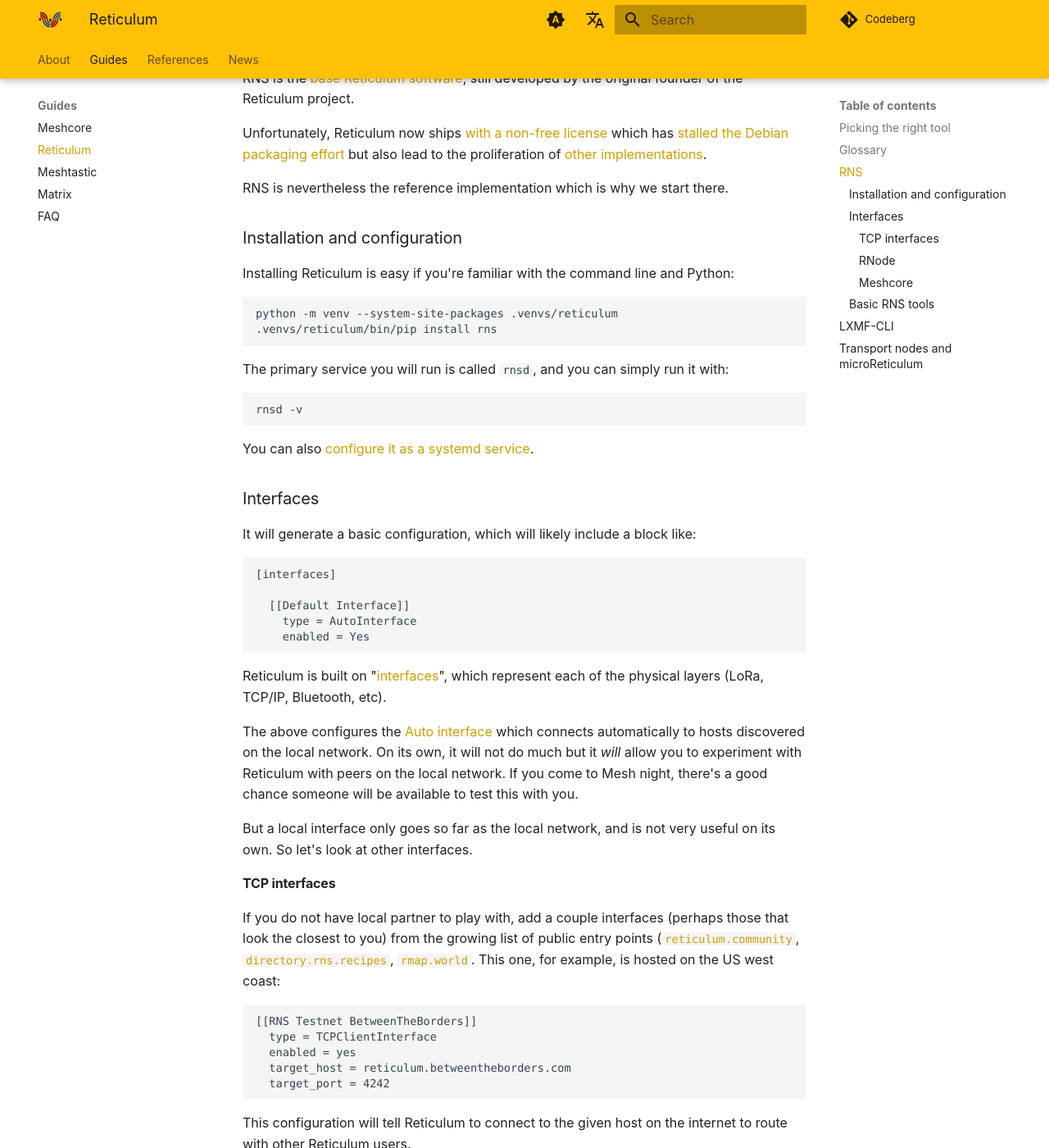
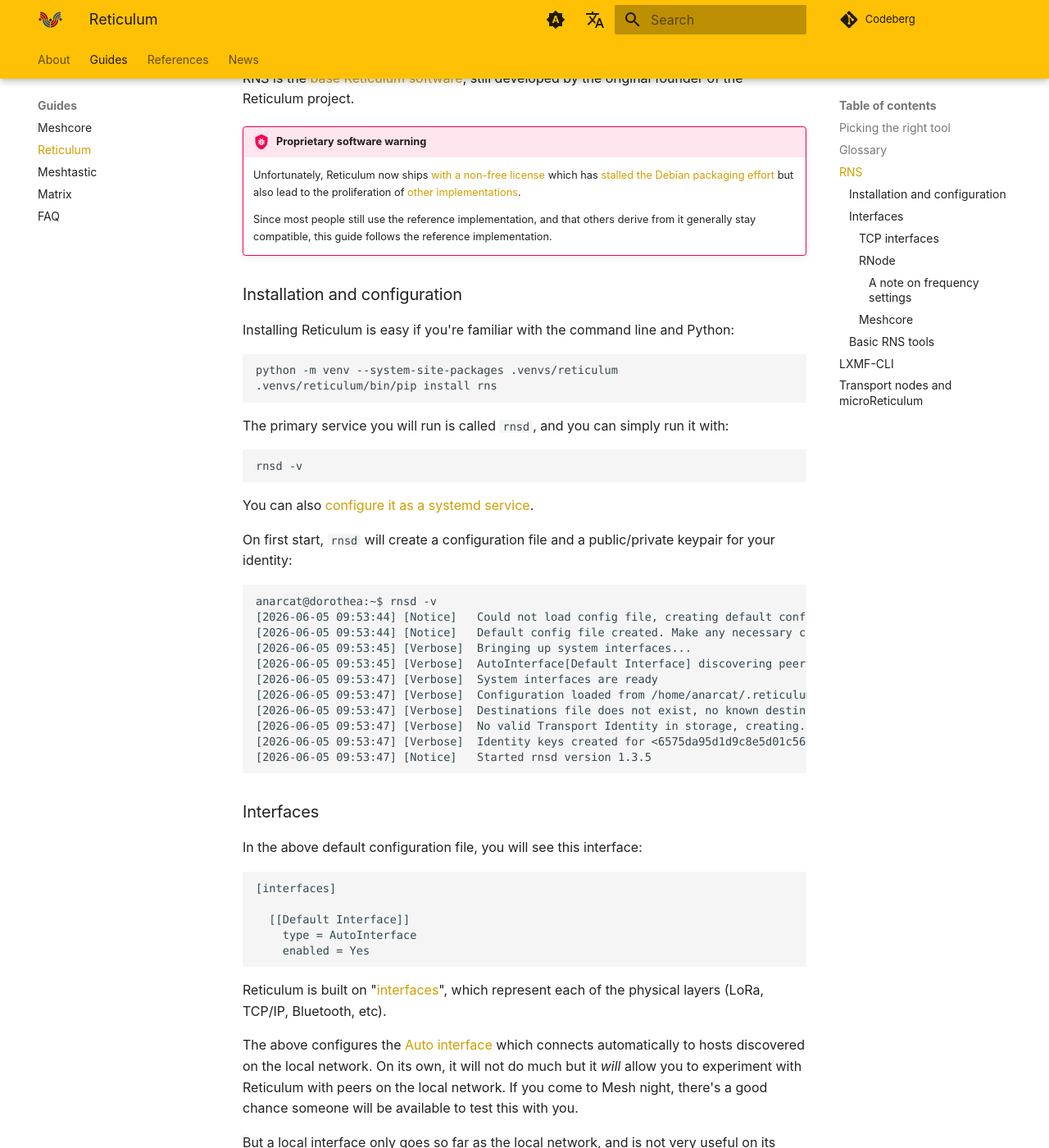
Before and after one commit to ReseauLibre/lora.reseaulibre.ca, an MkDocs documentation site: the page built from docs/guides/reticulum.md, in a window 1280 px wide and 1400 px high, scrolled down 2465 px. Shown: the whole window at 82% size. Built offline with MkDocs 1.6.1 and Material for MkDocs 9.7.7, drawn with Linux system fonts in a browser that asks for light colours; plug-ins that fetch from the network failed and are left out; comment, search, counter and statistics services are not loaded; some of the changed text lies outside the part shown.

Commit message:
reticulum: review and edit entire guide

````diff
--- a/docs/guides/reticulum.md
+++ b/docs/guides/reticulum.md
@@ -116,12 +116,15 @@
 RNS is the [base Reticulum software](https://github.com/markqvist/Reticulum/), still developed by the
 original founder of the Reticulum project.
 
-Unfortunately, Reticulum now ships [with a non-free license](https://github.com/markqvist/Reticulum/discussions/781#discussioncomment-13209632) which
-has [stalled the Debian packaging effort](https://bugs.debian.org/cgi-bin/bugreport.cgi?bug=1101959) but also lead to the
-proliferation of [other implementations](https://reticulum.miraheze.org/wiki/Implementations).
+!!! bug "Proprietary software warning"
 
-RNS is nevertheless the reference implementation which is why we start
-there.
+    Unfortunately, Reticulum now ships [with a non-free license](https://github.com/markqvist/Reticulum/discussions/781#discussioncomment-13209632) which
+    has [stalled the Debian packaging effort](https://bugs.debian.org/cgi-bin/bugreport.cgi?bug=1101959) but also lead to the
+    proliferation of [other implementations](https://reticulum.miraheze.org/wiki/Implementations).
+
+    Since most people still use the reference implementation, and that
+    others derive from it generally stay compatible, this guide
+    follows the reference implementation.
 
 ### Installation and configuration
 
@@ -138,10 +141,26 @@
 
 You can also [configure it as a systemd service](https://markqvist.github.io/Reticulum/manual/using.html#using-systemd).
 
+On first start, `rnsd` will create a configuration file and a
+public/private keypair for your identity:
+
+```
+anarcat@dorothea:~$ rnsd -v
+[2026-06-05 09:53:44] [Notice]   Could not load config file, creating default configuration file...
+[2026-06-05 09:53:44] [Notice]   Default config file created. Make any necessary changes in /home/anarcat/.reticulum/config and restart Reticulum if needed.
+[2026-06-05 09:53:45] [Verbose]  Bringing up system interfaces...
+[2026-06-05 09:53:45] [Verbose]  AutoInterface[Default Interface] discovering peers for 1.92 seconds...
+[2026-06-05 09:53:47] [Verbose]  System interfaces are ready
+[2026-06-05 09:53:47] [Verbose]  Configuration loaded from /home/anarcat/.reticulum/config
+[2026-06-05 09:53:47] [Verbose]  Destinations file does not exist, no known destinations loaded
+[2026-06-05 09:53:47] [Verbose]  No valid Transport Identity in storage, creating...
+[2026-06-05 09:53:47] [Verbose]  Identity keys created for <6575da95d1d9c8e5d01c560c73c8e67f>
+[2026-06-05 09:53:47] [Notice]   Started rnsd version 1.3.5
+```
+
 ### Interfaces
 
-It will generate a basic configuration, which will likely include a
-block like:
+In the above default configuration file, you will see this interface:
 
 ```
 [interfaces]
@@ -166,15 +185,19 @@
 #### TCP interfaces
 
 If you do not have local partner to play with, add a couple interfaces
-(perhaps those that look the closest to you) from the growing list of
-public entry points ([`reticulum.community`](https://reticulum.community/connect.html),
-[`directory.rns.recipes`](https://directory.rns.recipes/), [`rmap.world`](https://rmap.world/). This one, for example, is
-hosted on the US west coast:
+(perhaps those that look the closest to you) from one of those lists
+of public entry points:
 
-    [[RNS Testnet BetweenTheBorders]]
+- [`reticulum.community`](https://reticulum.community/connect.html)
+- [`directory.rns.recipes`](https://directory.rns.recipes/)
+- [`rmap.world`](https://rmap.world/)
+
+Here is an example interface:
+
+    [[Example Testnet]]
       type = TCPClientInterface
       enabled = yes
-      target_host = reticulum.betweentheborders.com
+      target_host = reticulum.example.com
       target_port = 4242
 
 This configuration will tell Reticulum to connect to the given host on
@@ -187,7 +210,12 @@
     instead. But Reticulum is a mixed medium system: it considers the
     possibility of using the internet a *feature* and happily uses
     TCP/IP or LoRa. We show this example to allow you to test the
-    system without having LoRa neighbours, which might not be available.
+    system without having LoRa neighbours, which might not be
+    available.
+
+    In our defence, the above configuration is actually *not*
+    functional as `example.com` does not run a reticulum interface at
+    the moment.
 
 So yes, this is cheating. Let's try a "real" interface, LoRa, the same
 medium used by Meshtastic and Meshcore.
@@ -208,43 +236,13 @@
 [community edition](https://github.com/liberatedsystems/RNode_Firmware_CE) came out with [support for many more](https://github.com/liberatedsystems/RNode_Firmware_CE#supported-products-and-boards).
 
 Thankfully, flashing those devices is rather easy. You can use [Liam
-Cottle's web-based flasher](https://liamcottle.github.io/rnode-flasher/) (yes, him again). Note that if you're
-used to Meshtastic or Meshcore flashers, the Reticulum one is a little
-less intuitive: you first need to download the firmware, then select
-it after downloading it.
+Cottle's web-based flasher](https://liamcottle.github.io/rnode-flasher/) (also known for his Meshcore
+work). Note that if you're used to Meshtastic or Meshcore flashers,
+the Reticulum one is a little less intuitive: you first need to
+download the firmware, then select it after downloading it.
 
-!!! example
-
-    If you are familiar with the command line, there is a program shipped
-    with RNS called `rnodeconf` allows you to flash those devices with
-    RNode in an interactive way, with:
-
-        rnodeconf --autoinstall
-
-    It will walk you through a series of prompts to flash your device.
-
-    At some point, it will ask you for the device model. If you're
-    flashing a heltec it will tell you it is experimental, and you can
-    ignore it.
-
-It will ask you which region / band to use, make sure you pick the 915
-MHz band.
-
-Then at some point it will require you to configure the frequency
-settings, pick those:
-
-- frequency: 914.875 MHz
-- bandwidth: 125 kHz
-- power: 22 dB
-- spread factor: SF7
-- coding rate: 4:7
-
-!!! note
-
-    Those are inspired by the [Ottawa settings](https://ottawamesh.ca/reticulum/reticulum-frequency-settings/#frequency-settings-for-reticulum).
-
-If you have flashed through the web interface, you will need to add
-the following interface to your `~/.reticulum/config` file:
+Once the device is flashed, you will need to add the following
+interface to your `~/.reticulum/config` file:
 
 ```
 [[RNode LoRa Interface]]
@@ -262,12 +260,62 @@
 
 Restart `rsnd` and it should try to connect to your RNode device!
 
+!!! example "Command line option"
+
+    If you are familiar with the command line, there is a program shipped
+    with RNS called `rnodeconf` allows you to flash those devices with
+    RNode in an interactive way, with:
+
+        rnodeconf --autoinstall
+
+    It will walk you through a series of prompts to flash your device.
+
+    At some point, it will ask you for the device model. If you're
+    flashing a heltec it will tell you it is experimental, and you can
+    ignore it.
+
+    It will ask you which region / band to use, make sure you pick the 915
+    MHz band. You will then be prompted for actual frequency,
+    bandwidth and power settings, see below for those.
+
+##### A note on frequency settings
+
+When configuring LoRa frequencies, we recommend people who want to
+join the Reticulum mesh in Montreal use those frequencies:
+
+- frequency: 914.875 MHz
+- bandwidth: 125 kHz
+- power: 22 dB
+- spread factor: SF7
+- coding rate: 4:7
+
+!!! note
+
+    Those are inspired by the [Ottawa settings](https://ottawamesh.ca/reticulum/reticulum-frequency-settings/#frequency-settings-for-reticulum).
+
+    See also our [discussion of frequencies in the FAQ](faq.md#which-radio-frequencies-are-you-using).
+
 #### Meshcore
 
 Amazingly, because Reticulum can route over essentially anything, you
 can route Reticulum traffic over Meshcore meshes.
 
-In the May 2026 mesh night at Foulab, we have successfully routed
+!!! example "Advanced users only!"
+
+    This is a particularly exotic Reticulum configuration.
+
+    We are not sure this is a good idea. It might flood the Meshcore
+    mesh, for example. So far, there seems to be only moderate (2x)
+    amplification in traffic so we're continuing to experiment. but we
+    do not recommend people adopt this, generally.
+
+    Meshcore people typically frown upon Meshcore being bridged across
+    regions or with other networks, and might consider such use to be hostile.
+
+    Finally, if you're just getting started with Reticulum, this one
+    will be particularly confusing, just skip this section.
+
+During the May 2026 mesh night at Foulab, we have successfully routed
 Reticulum messages over a local LoRa link with two Meshcore companions
 connected over serial.
 
@@ -323,6 +371,12 @@
    #flood_scope =                 # Limit propagation to repeaters allowing this scope (requires firmware >1.14)
 ```
 
+Note that we use a hardcoded `channel_secret` above, which upstream
+[strongly warns against](https://github.com/slack-t/RNS_Over_MeshCore#channel-secret). We consider those concerns to be
+unfounded since Reticulum encrypts traffic before injecting into the
+transport. Instead, we favor instead broad compatibility across
+clients, using a common, public channel.
+
 !!! bug
 
     Pay close attention to the `type` line above. In the upstream
@@ -401,7 +455,7 @@
         Traffic   : ↑0 B        0 bps
                     ↓0 B        0 bps
 
-     TCPInterface[RNS Testnet BetweenTheBorders/reticulum.betweentheborders.com:4242]
+     TCPInterface[Example Testnet/reticulum.example.com:4242]
         Status    : Down
         Mode      : Full
         Rate      : 10.00 Mbps
@@ -425,8 +479,17 @@
 `TCPInterface`. You should be able to see the reason in the  `rnsd`
 output, for example in our case:
 
-    [2026-06-04 22:17:20] [Error]    Initial connection for TCPInterface[RNS Testnet BetweenTheBorders/reticulum.betweentheborders.com:4242] could not be established: timed out
+    [2026-06-05 10:15:03] [Error]    Initial connection for TCPInterface[Example Testnet/reticulum.examplecom:4242] could not be established: [Errno -2] Name or service not known
 
+In this case, you'll need to pick a different TCP interface. We
+purposefully do not provide a default here because we do not want to
+overwhelm a public interface.
+
+!!! tip
+
+    You *could* run such an interface for the local mesh! If you run
+    Linux, you would probably want to start by configuring a public
+    [backbone interface](https://markqvist.github.io/Reticulum/manual/interfaces.html#backbone-interface).
 
 You can monitor the interfaces with:
 
@@ -440,22 +503,18 @@
 to pick one of the clients listed in the first section.
 
 The trick here is that adverts, like in Meshcore and Meshtastic, are
-bound to an identity, but contrarily to Meshcore and Meshtastic, the
-identity is not tied to keys on the device (in Meshcore) or the
-hardware ("MAC") address of the device (in Meshtastic).
+bound to an identity, but contrarily to those two-site, the identity is not
+tied to keys on the device (in Meshcore) or the hardware ("MAC")
+address of the device (in Meshtastic).
 
 The keys reside on the computer or mobile operating the interface! So
 they depend on the application.
 
 !!! tip
 
-    You *can* technically send an announce by generating an identity:
+    You *can* technically send an announce by using the transport identity:
 
-        rnid -g .reticulum/storage/identities/anarcat
-
-    Then you can announce this identity with:
-
-        rnid -i .reticulum/storage/identities/anarcat -a
+        rnid -i .reticulum/storage/transport_identity -a
 
     But we do not recommend doing this outside of the lab.
 
@@ -507,22 +567,21 @@
 - `s` or `send`: send a message to a user
 - `reply` or `re`: reply to a user that just came in
 
-
 ## Transport nodes and microReticulum
 
 All of the above is about "clients", in the sense that most of the
 software is geared towards new users, and rightly so.
 
-But nowhere did we talk about routing, which is a core tenant of mesh
+But we did not talk much about routing, which is a core tenant of mesh
 networks of course. That's because there is a separate feature to
-enable on a RNode to enable that, it's called "transport".
+enable on a RNode to enable that, it's called a "transport".
 
-But because the devices we have setup, so far, all require a client
-like a computer, it makes this all inconvenient to host on your
-rooftop.
+Because the devices we have setup, so far, all require a client like a
+computer, it makes this all inconvenient to host on your rooftop.
 
 Thankfully people figured out a solution to this problem and starting
-expanding the RNode shareware to support routing, called an RTNode.
+expanding RNode to support routing, into something called an RTNode,
+for "Reticulum Transport Node".
 
 Cleeyv wrote an [excellent guide on how to setup the RTNode
 firmware](https://rns.recipes/forum/build-guides/how-to-install-and-test-the-rtnode-firmware), which we'll defer to.
````
Also changed, not shown: other parts of docs/guides/reticulum.md (+3 -2 lines).
